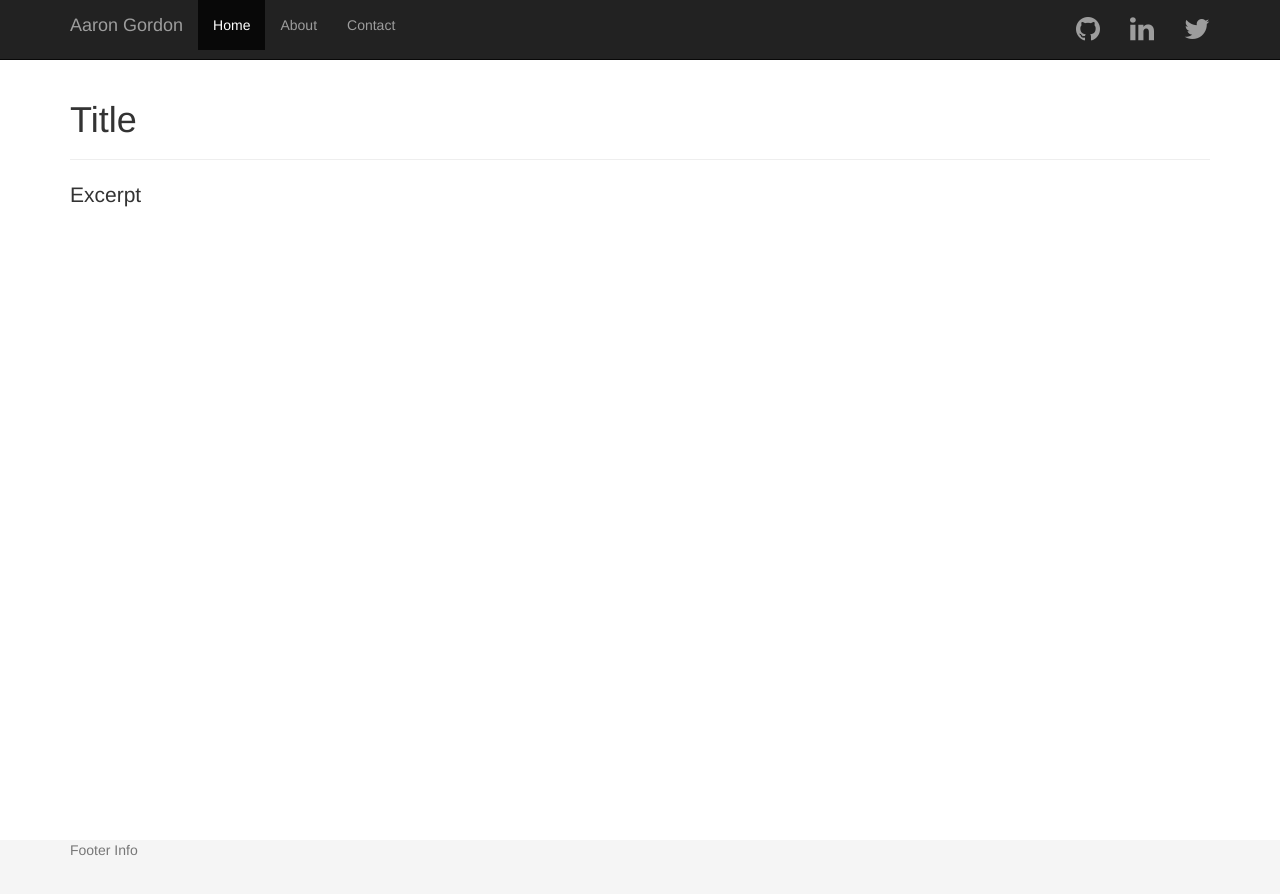
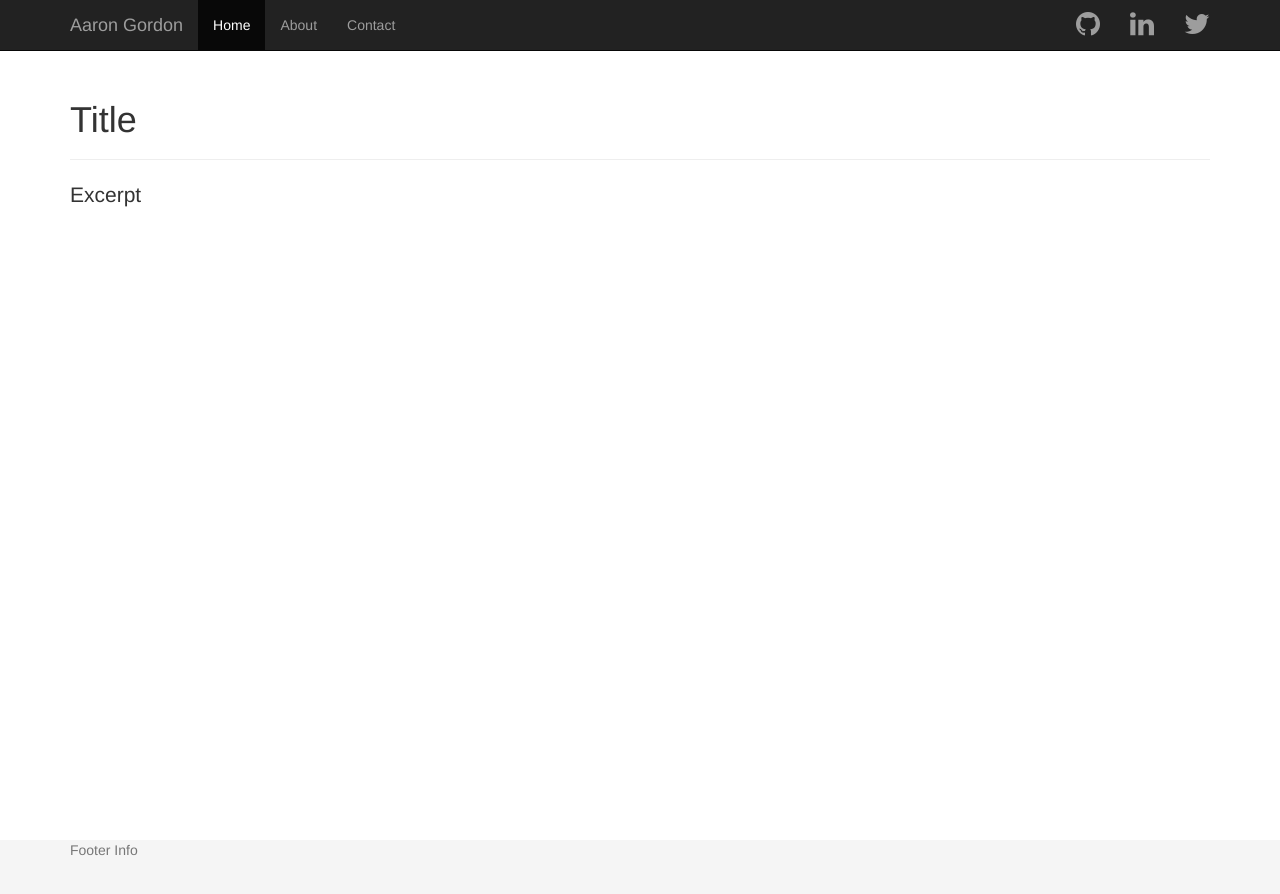
Before and after one commit to aarondgordon/aarondgordon.github.io, a Jekyll site: the page built from index.html, in a window 1280 px wide. Shown: the top 894 px of the page. Built offline with Jekyll 4.4.1, drawn with Linux system fonts in a browser that asks for light colours; nearby versions of some CDN libraries.

Commit message:
Made social padding selector explicit

```diff
--- a/assets/css/default-layout.css
+++ b/assets/css/default-layout.css
@@ -3,7 +3,7 @@
   min-height: 100%;
 }
 
-.social a {
+.navbar-nav.social > li > a {
   padding-top: 10px;
   padding-bottom: 0px;
 }
```
